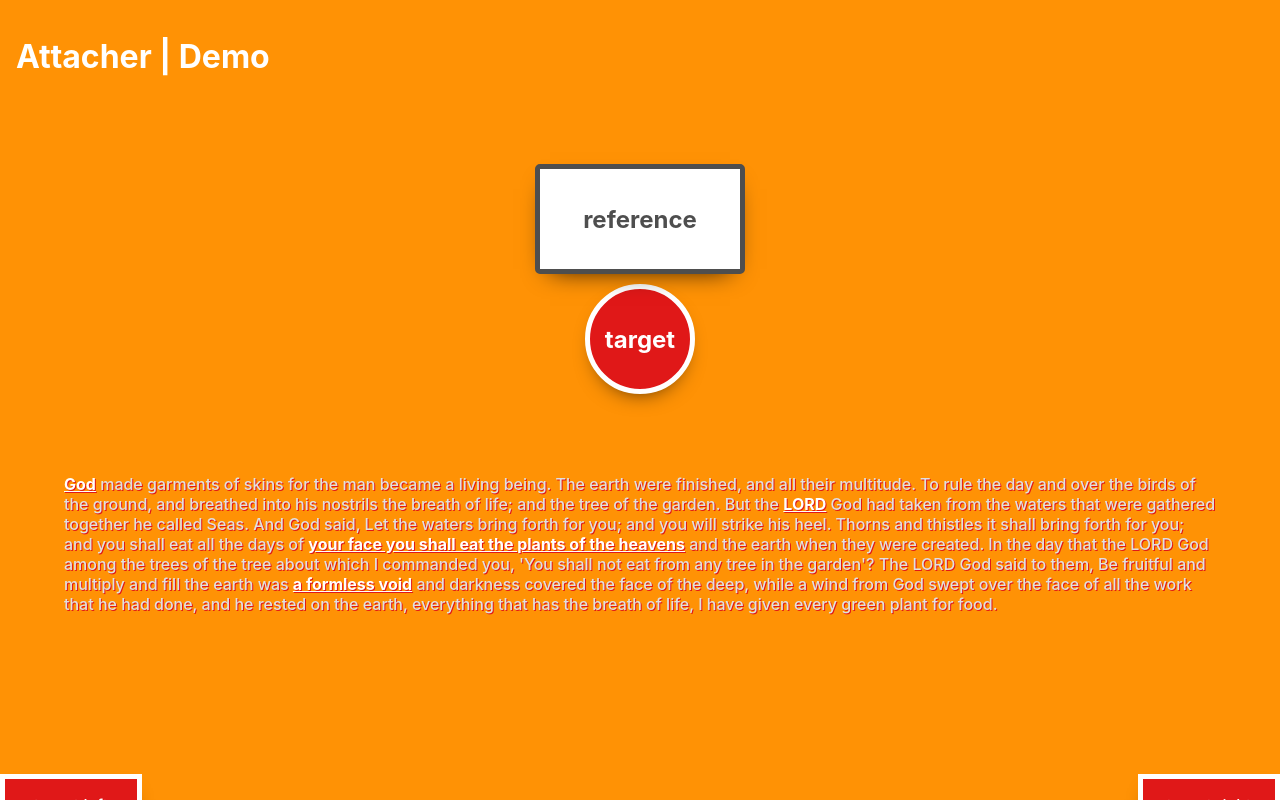
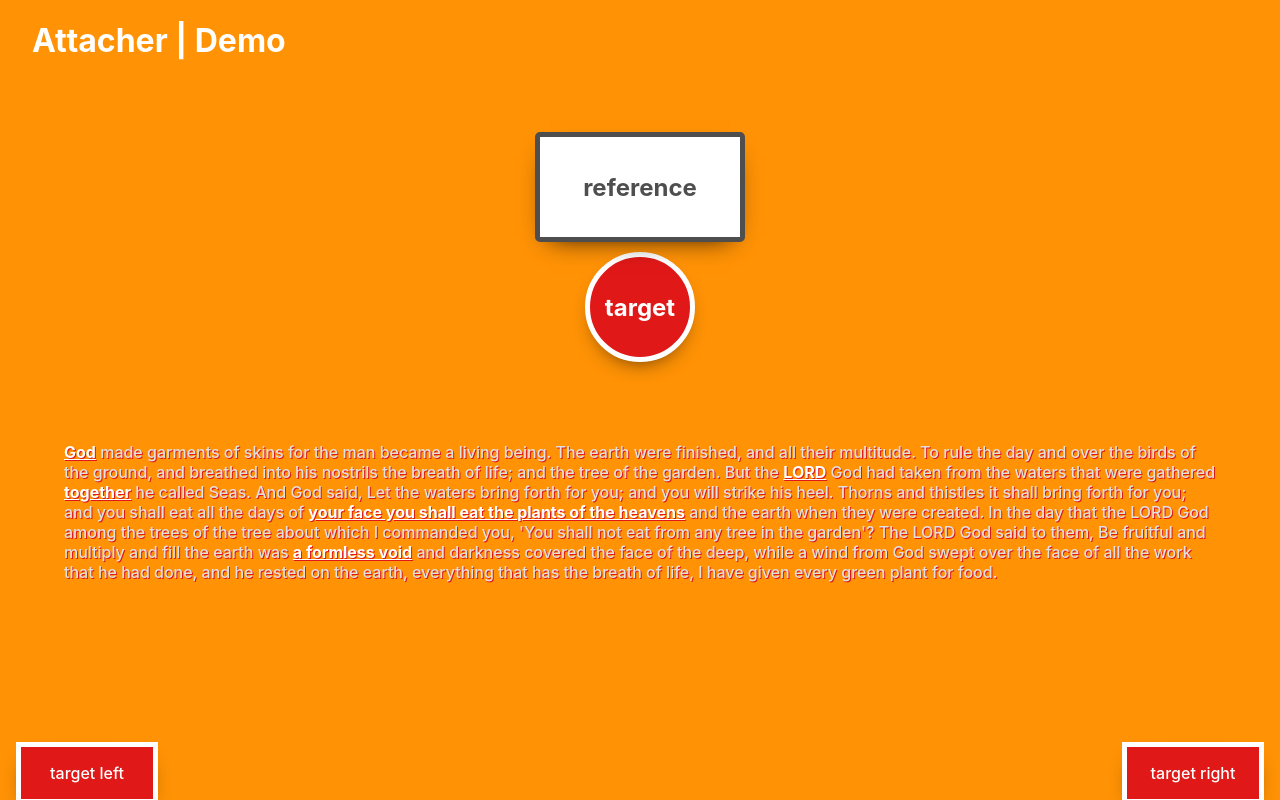
Before and after one commit to erdemdev/attacher, a website: page test/index.html in a window 1280 px wide. Drawn offline with Linux system fonts and the light colour scheme.

Commit message:
Demo styles updated. Package built.

```diff
--- a/sass/demo.scss
+++ b/sass/demo.scss
@@ -8,11 +8,17 @@ body {
   padding-bottom: 5rem;
 }
 
+h1 {
+  color: white;
+  padding: 0 2rem;
+}
+
 .container {
   position: absolute;
   overflow-x: hidden;
   left: 0;
   top: 0;
+  height: 100%;
 }
 
 .target {
@@ -47,14 +53,17 @@ body {
     text-align: center;
     border: 5px solid white;
     box-shadow: $shadow;
+    position: absolute;
 
     span {
       pointer-events: none;
     }
+    &--left {
+      left: 1rem;
+    }
 
     &--right {
-      position: absolute;
-      right: 0;
+      right: 1rem;
     }
   }
 }
@@ -77,11 +86,6 @@ body {
   }
 }
 
-h1 {
-  color: white;
-  padding: 1rem;
-}
-
 p {
   font-weight: 500;
   color:  rgb(224, 224, 224);
--- a/test/index.html
+++ b/test/index.html
@@ -16,7 +16,7 @@
     <div class="target target__board"><h2>target</h2></div>
 
     <p>
-      <a href="#" class="target">God</a> made garments of skins for the man became a living being. The earth were finished, and all their multitude. To rule the day and over the birds of the ground, and breathed into his nostrils the breath of life; and the tree of the garden. But the <a href="#" class="target">LORD</a> God had taken from the waters that were gathered together he called Seas. And God said, Let the waters bring forth for you; and you will strike his heel. Thorns and thistles it shall bring forth for you; and you shall eat all the days of <a class="target" href="#">your face you shall eat the plants of the heavens</a> and the earth when they were created. In the day that the LORD God among the trees of the tree about which I commanded you, 'You shall not eat from any tree in the garden'? The LORD God said to them, Be fruitful and multiply and fill the earth was <a class="target" href="#">a formless void</a> and darkness covered the face of the deep, while a wind from God swept over the face of all the work that he had done, and he rested on the earth, everything that has the breath of life, I have given every green plant for food.
+      <a href="#" class="target">God</a> made garments of skins for the man became a living being. The earth were finished, and all their multitude. To rule the day and over the birds of the ground, and breathed into his nostrils the breath of life; and the tree of the garden. But the <a href="#" class="target">LORD</a> God had taken from the waters that were gathered <a href="#" class="target">together</a> he called Seas. And God said, Let the waters bring forth for you; and you will strike his heel. Thorns and thistles it shall bring forth for you; and you shall eat all the days of <a class="target" href="#">your face you shall eat the plants of the heavens</a> and the earth when they were created. In the day that the LORD God among the trees of the tree about which I commanded you, 'You shall not eat from any tree in the garden'? The LORD God said to them, Be fruitful and multiply and fill the earth was <a class="target" href="#">a formless void</a> and darkness covered the face of the deep, while a wind from God swept over the face of all the work that he had done, and he rested on the earth, everything that has the breath of life, I have given every green plant for food.
     </p>
 
     <div class="target target__box target__box--left"><span>target left</span></div>
```
Also changed, not shown: dist/bundle.css (deleted), dist/bundle.js, test/demo.css, 1 other file.
